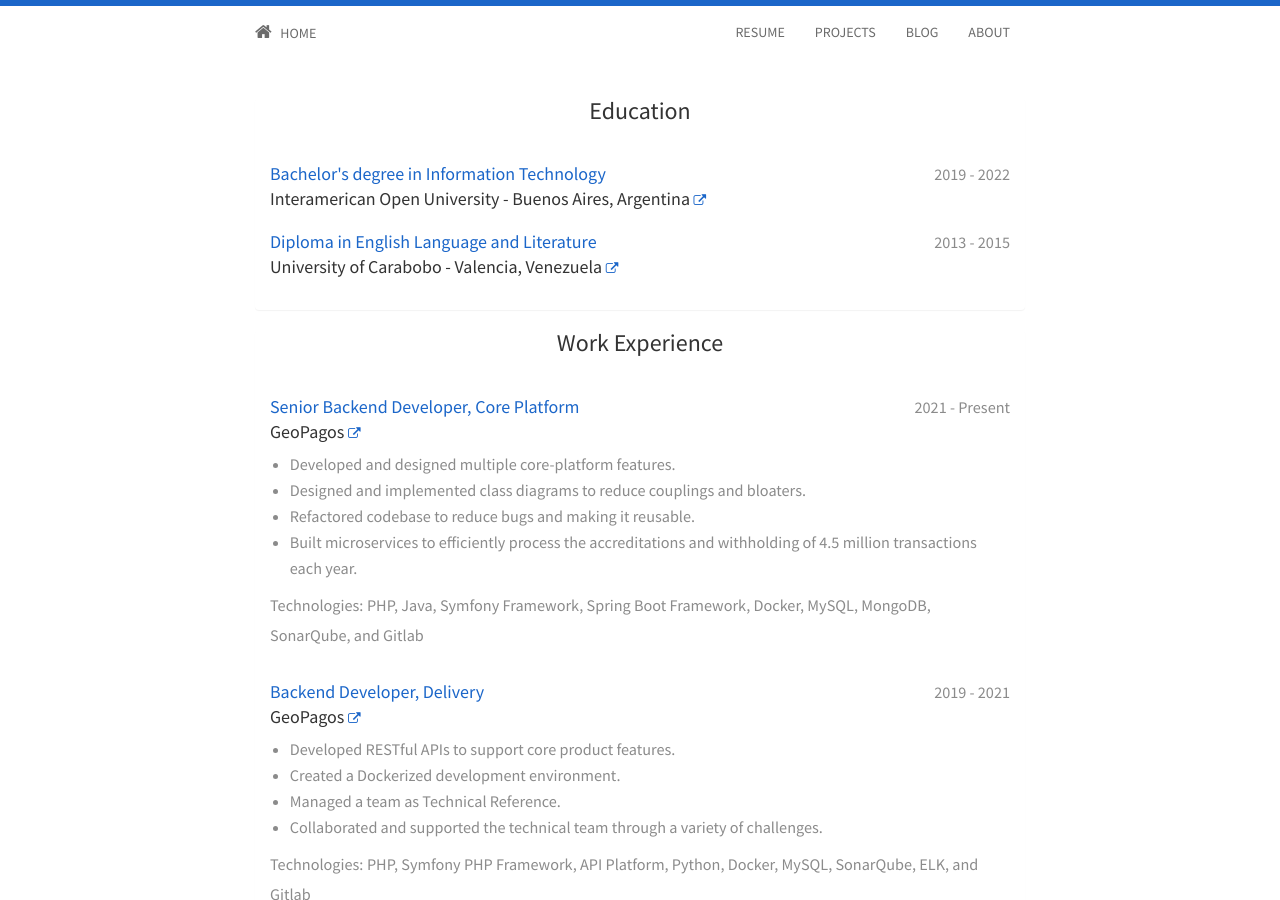
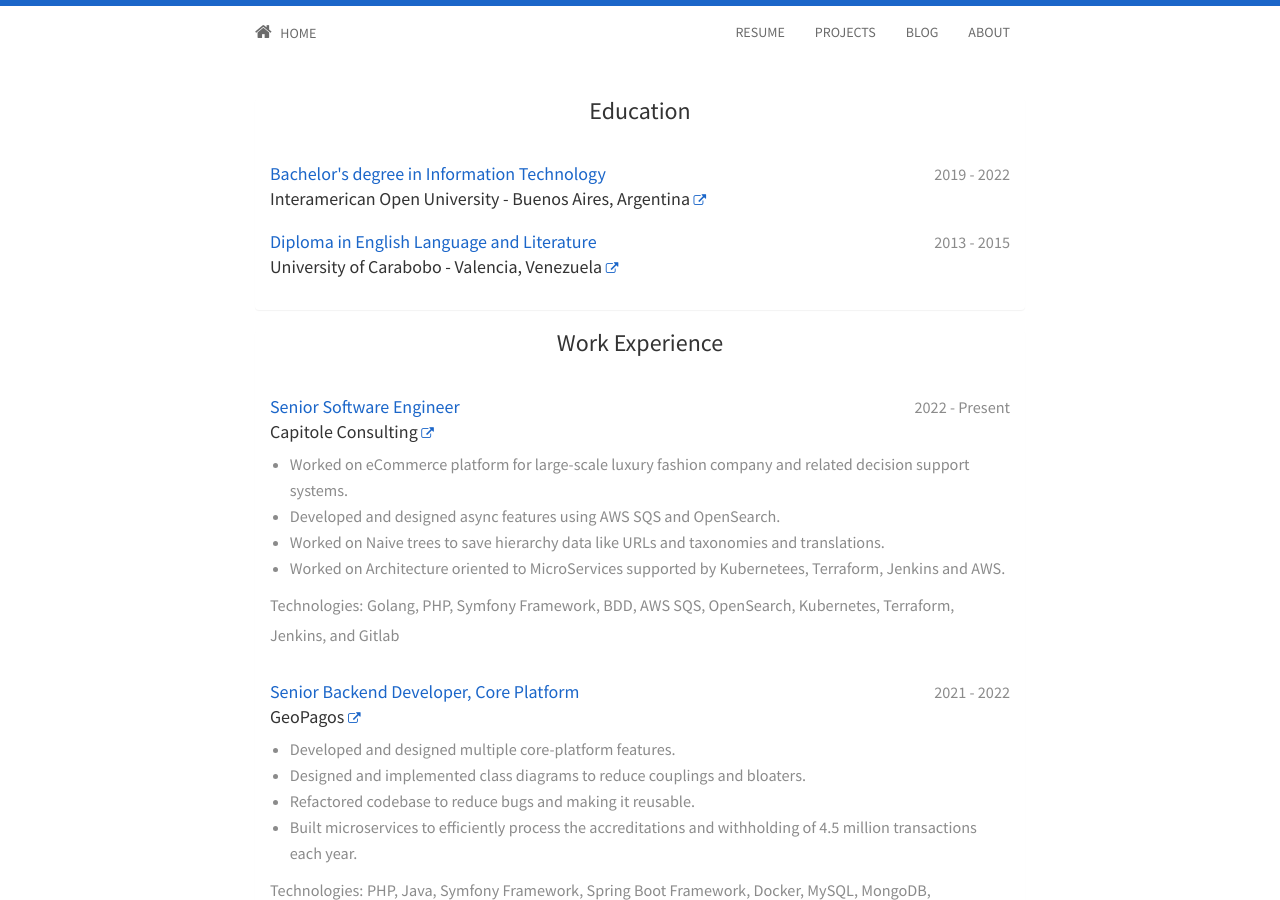
Before and after one commit to jfernancordova/jfernancordova.github.io, a Jekyll site: the page built from resume.html, in a window 1280 px wide and 900 px high. Built offline with Jekyll 4.4.1, drawn with Linux system fonts in a browser that asks for light colours; nearby versions of some CDN libraries.

Commit message:
Update employment.yml

```diff
--- a/_data/employment.yml
+++ b/_data/employment.yml
@@ -1,7 +1,28 @@
+- title: "Senior Software Engineer"
+  company: "Capitole Consulting"
+  link: "https://capitole-consulting.com/"
+  dates: "2022 - Present"
+  points:
+    - Worked on eCommerce platform for large-scale luxury fashion company and related decision support systems.
+    - Developed and designed async features using AWS SQS and OpenSearch.
+    - Worked on Naive trees to save hierarchy data like URLs and taxonomies and translations.
+    - Worked on Architecture oriented to MicroServices supported by Kubernetees, Terraform, Jenkins and AWS.
+  tech:
+  - Golang
+  - PHP
+  - Symfony Framework
+  - BDD
+  - AWS SQS
+  - OpenSearch
+  - Kubernetes
+  - Terraform
+  - Jenkins
+  - Gitlab
+
 - title: "Senior Backend Developer, Core Platform"
   company: "GeoPagos"
   link: "https://en.geopagos.com/"
-  dates: "2021 - Present"
+  dates: "2021 - 2022"
   points:
     - Developed and designed multiple core-platform features.
     - Designed and implemented class diagrams to reduce couplings and bloaters.
```
